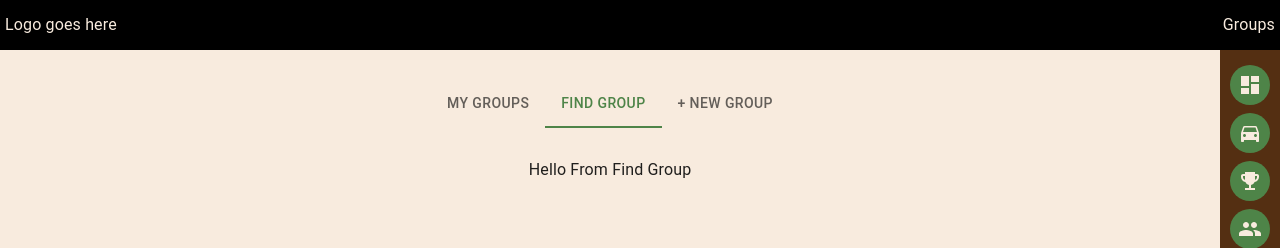
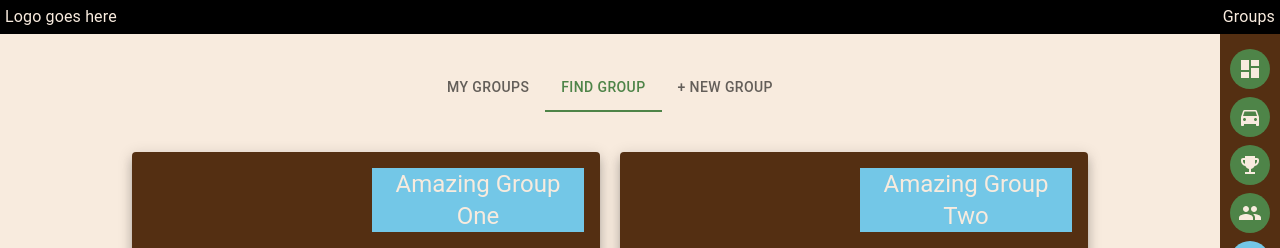
Before and after one commit to toveson/web-VNTR, a Next.js app: page /groups in a window 1280 px wide. Both pictures are taken after a click on the tab "FIND GROUP". Shown: the top 248 px of the page. Built offline with nearby package versions, Linux system fonts and the light colour scheme.

Commit message:
layout for Find Group

```diff
--- a/app/(pages)/groups/FindGroup.tsx
+++ b/app/(pages)/groups/FindGroup.tsx
@@ -1,9 +1,36 @@
 import { Stack } from "@mui/material";
+import GroupCard from "@/app/components/GroupCard";
 
-export default function FindGroup() {
+interface FindGroupProps {
+  groupData: any;
+}
+
+export default function FindGroup(props: FindGroupProps) {
+  const { groupData } = props;
+
+  const handleGroupRequest = (key: any) => {
+    console.log(`Group Request Clicked! ${key}`);
+  };
+
   return (
-    <Stack style={{ backgroundColor: "#F8EBDE", flexGrow: 1 }}>
-      Hello From Find Group
+    <Stack
+      direction="row"
+      style={{
+        flexWrap: "wrap",
+        justifyContent: "center",
+        margin: "0 auto",
+      }}
+    >
+      {groupData.map((group: FindGroupProps, key: number) => {
+        return (
+          <GroupCard
+            key={key}
+            buttonText="join group"
+            groupData={group}
+            handleButtonClick={() => handleGroupRequest(key)}
+          />
+        );
+      })}
     </Stack>
   );
 }
--- a/app/(pages)/groups/page.tsx
+++ b/app/(pages)/groups/page.tsx
@@ -68,7 +68,7 @@ export default function Friends(): JSX.Element {
           }}
         >
           {tab === "MyGroups" && <MyGroups groupData={groupData} />}
-          {tab === "FindGroup" && <FindGroup />}
+          {tab === "FindGroup" && <FindGroup groupData={groupData} />}
           {tab === "AddGroup" && <AddGroup />}
         </Stack>
       </Stack>
```
